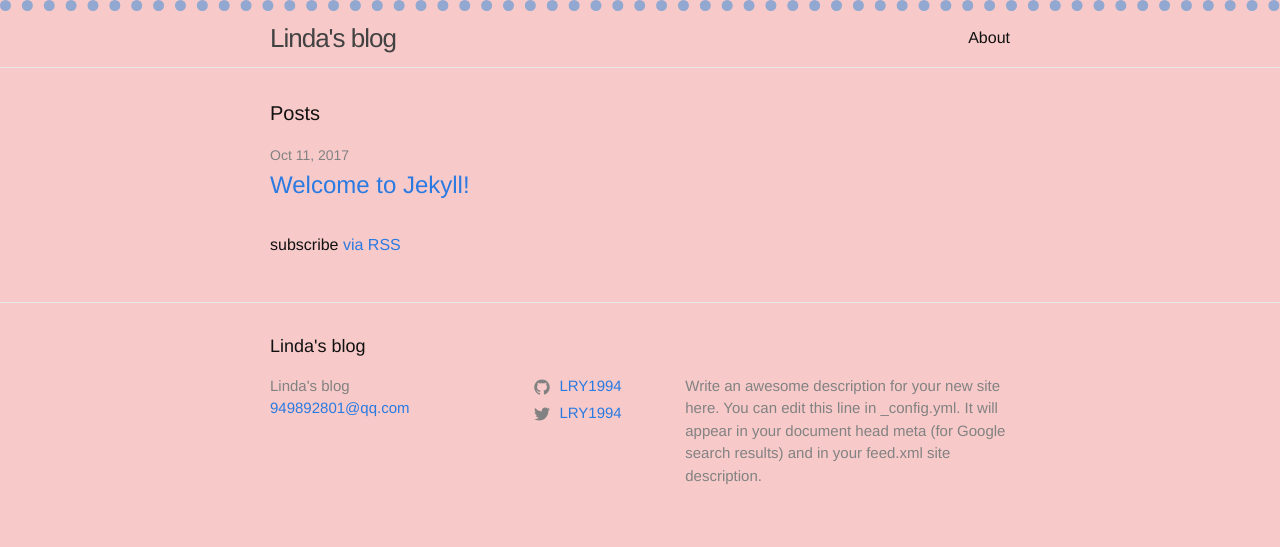
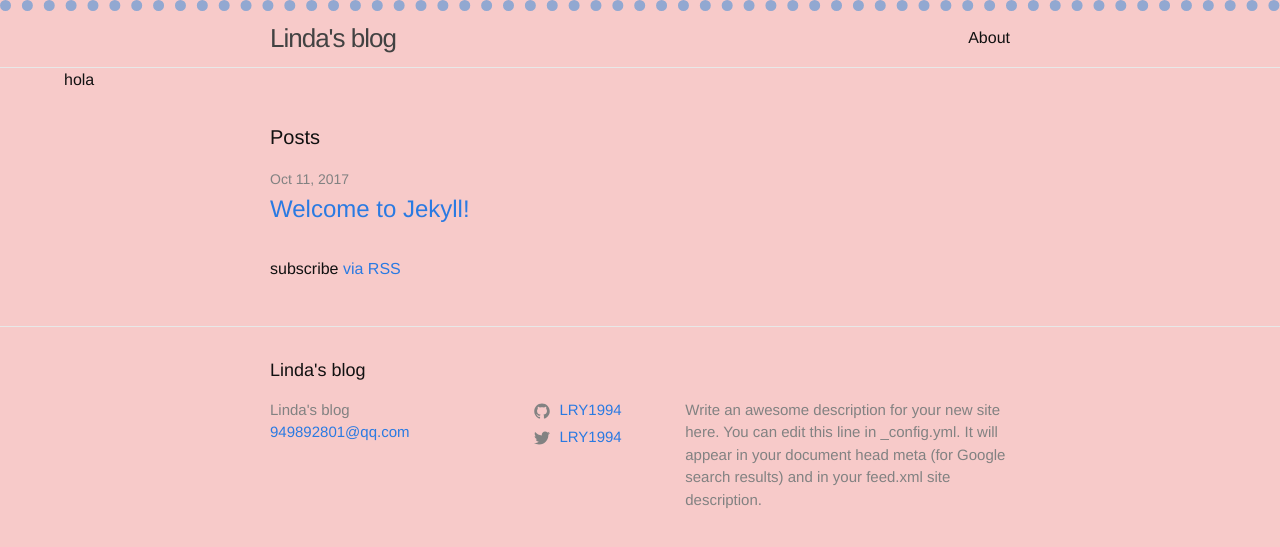
Before and after one commit to LRY1994/jekyll-blog, a Jekyll site: the page built from index.md, in a window 1280 px wide. Shown: the top 547 px of the page. Built offline with Jekyll 4.4.1, drawn with Linux system fonts in a browser that asks for light colours.

Commit message:
add gallery

```diff
--- /dev/null
+++ b/_includes/gallery.html
@@ -0,0 +1,4 @@
+<div class="galleryDiv">
+
+ hola
+</div>
--- a/_layouts/default.html
+++ b/_layouts/default.html
@@ -6,9 +6,10 @@
   <body>
 
     {% include header.html %}
-
+    {% include gallery.html %}
     <main class="page-content" aria-label="Content">
       <div class="wrapper">
+
         {{ content }}
       </div>
     </main>
--- /dev/null
+++ b/_sass/gallery.scss
@@ -0,0 +1,5 @@
+.galleryDiv{
+    margin:0 auto;
+    width:90%;
+
+}
--- a/assets/main.scss
+++ b/assets/main.scss
@@ -3,3 +3,4 @@
 ---
 
 @import "minima";
+@import "gallery"
```
Also changed, not shown: README.md.
